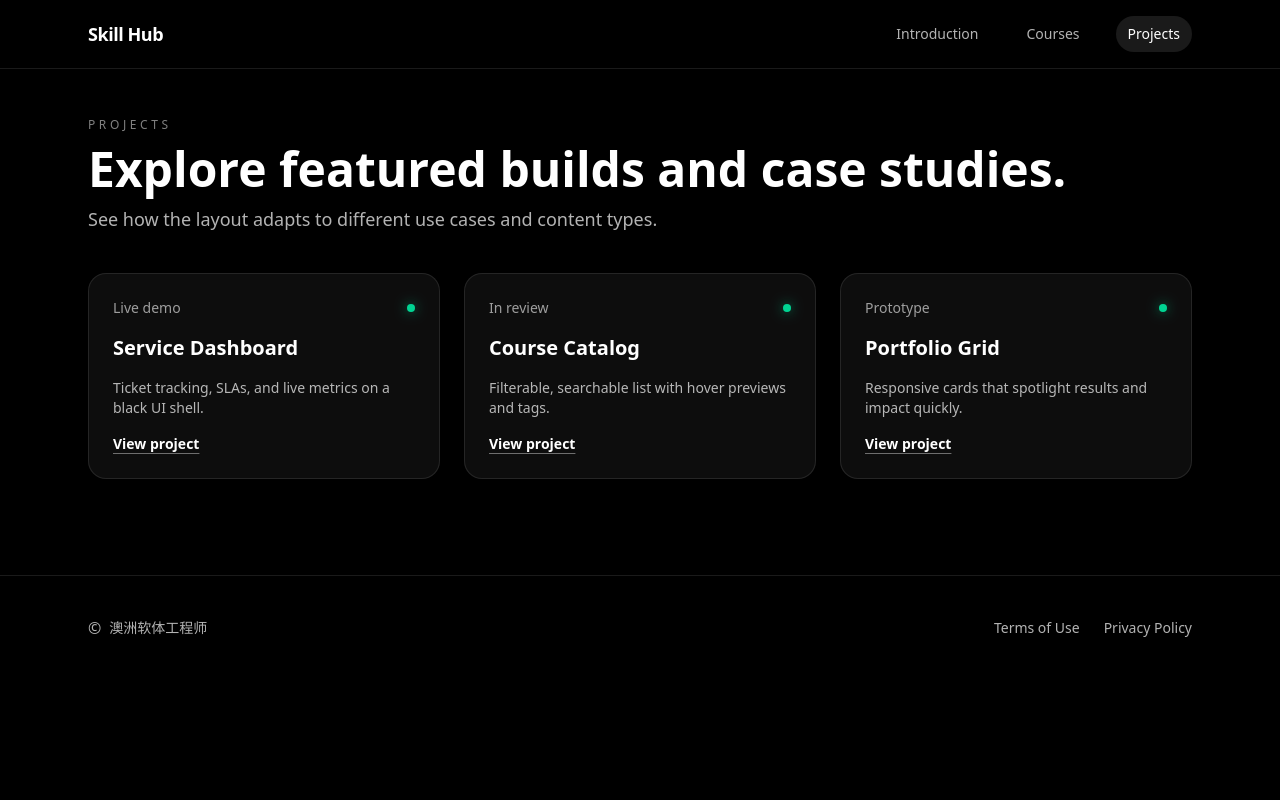
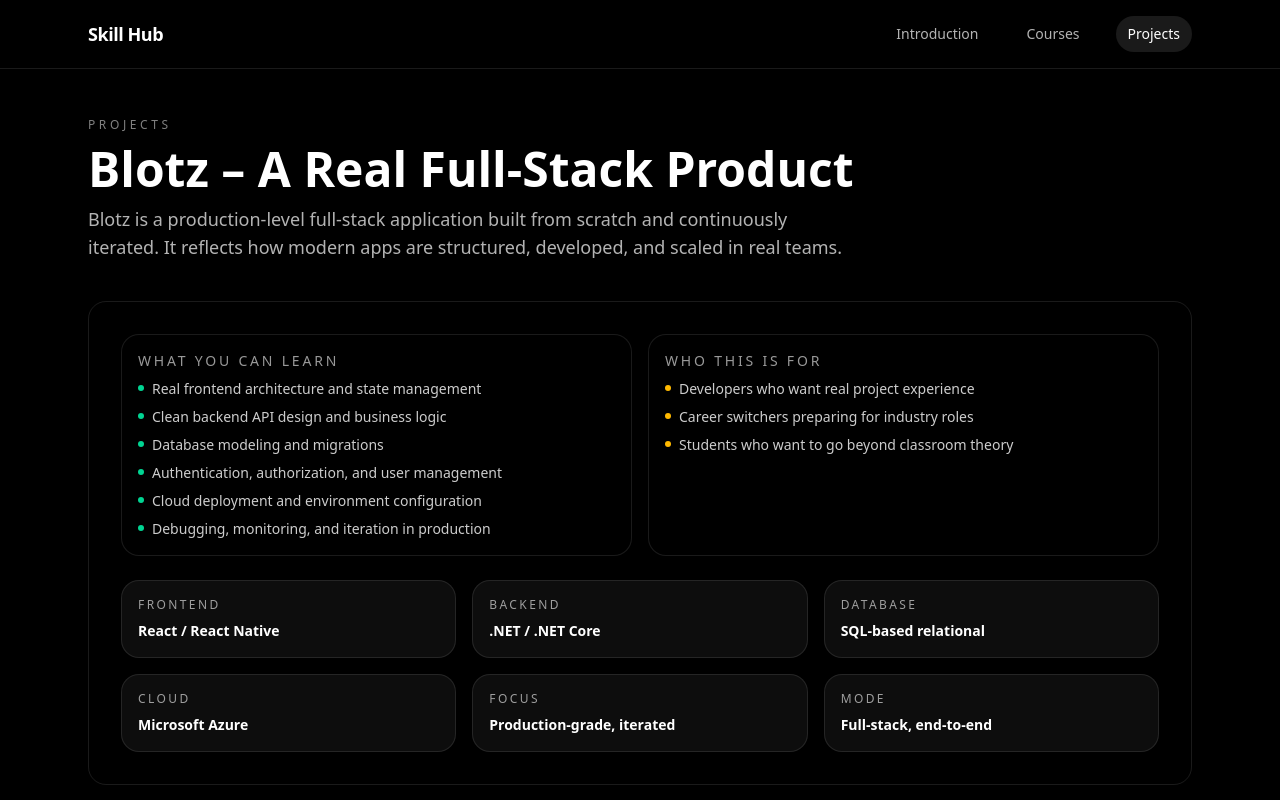
Before and after one commit to nxn-nicole/it-service-site, a Next.js app: page /projects in a window 1280 px wide. Shown: the top 800 px of the page. Built offline with nearby package versions, Linux system fonts and the light colour scheme.

Commit message:
add blotz

```diff
--- a/src/app/courses/page.tsx
+++ b/src/app/courses/page.tsx
@@ -151,12 +151,12 @@
 ];
 
 const moduleColors = [
-  "bg-pink-400",
-  "bg-emerald-400",
-  "bg-amber-400",
-  "bg-sky-400",
-  "bg-purple-400",
-  "bg-rose-400",
+  "bg-pink-600",
+  "bg-emerald-600",
+  "bg-amber-600",
+  "bg-sky-600",
+  "bg-purple-600",
+  "bg-rose-600",
 ];
 
 export default function CoursesPage() {
@@ -175,11 +175,11 @@
         </p>
       </div>
 
-      <div className="grid gap-6 lg:grid-cols-2">
+      <div className="columns-1 gap-6 space-y-6 lg:columns-2">
         {courses.map((course, courseIndex) => (
           <article
             key={course.title}
-            className="flex flex-col gap-4 rounded-2xl border border-white/10 bg-gradient-to-b from-white/5 to-white/[0.03] p-6 shadow-lg shadow-black/30"
+            className="mb-6 inline-block w-full break-inside-avoid rounded-2xl border border-white/10 bg-gradient-to-b from-white/5 to-white/[0.03] p-6 shadow-lg shadow-black/30"
           >
             <div className="flex items-start justify-between gap-3">
               <div className="space-y-1">
--- a/src/app/projects/page.tsx
+++ b/src/app/projects/page.tsx
@@ -1,21 +1,3 @@
-const projects = [
-  {
-    title: "Service Dashboard",
-    status: "Live demo",
-    description: "Ticket tracking, SLAs, and live metrics on a black UI shell.",
-  },
-  {
-    title: "Course Catalog",
-    status: "In review",
-    description: "Filterable, searchable list with hover previews and tags.",
-  },
-  {
-    title: "Portfolio Grid",
-    status: "Prototype",
-    description: "Responsive cards that spotlight results and impact quickly.",
-  },
-];
-
 export default function ProjectsPage() {
   return (
     <section className="space-y-10">
@@ -24,33 +6,79 @@
           Projects
         </p>
         <h1 className="text-4xl font-semibold md:text-5xl">
-          Explore featured builds and case studies.
+          Blotz – A Real Full-Stack Product
         </h1>
         <p className="max-w-3xl text-lg text-white/70">
-          See how the layout adapts to different use cases and content types.
+          Blotz is a production-level full-stack application built from scratch
+          and continuously iterated. It reflects how modern apps are structured,
+          developed, and scaled in real teams.
         </p>
       </div>
 
-      <div className="grid gap-6 md:grid-cols-3">
-        {projects.map((project) => (
-          <article
-            key={project.title}
-            className="flex flex-col gap-4 rounded-2xl border border-white/10 bg-white/5 p-6 shadow-lg shadow-black/30"
-          >
-            <div className="flex items-center justify-between text-sm text-white/60">
-              <span>{project.status}</span>
-              <span className="h-2 w-2 rounded-full bg-emerald-400 shadow-[0_0_12px] shadow-emerald-400/60" />
+      <div className="flex flex-col gap-6 border border-white/10 p-8 rounded-2xl">
+        <div className="grid gap-4 md:grid-cols-2">
+          <div className="space-y-2 rounded-2xl border border-white/10 bg-black/40 p-4">
+            <h3 className="text-sm uppercase tracking-[0.2em] text-white/60">
+              What you can learn
+            </h3>
+            <ul className="space-y-2 text-sm text-white/80">
+              {[
+                "Real frontend architecture and state management",
+                "Clean backend API design and business logic",
+                "Database modeling and migrations",
+                "Authentication, authorization, and user management",
+                "Cloud deployment and environment configuration",
+                "Debugging, monitoring, and iteration in production",
+              ].map((item) => (
+                <li key={item} className="flex gap-2">
+                  <span className="mt-1.5 h-1.5 w-1.5 rounded-full bg-emerald-400" />
+                  <span>{item}</span>
+                </li>
+              ))}
+            </ul>
+          </div>
+
+          <div className="space-y-2 rounded-2xl border border-white/10 bg-black/40 p-4">
+            <h3 className="text-sm uppercase tracking-[0.2em] text-white/60">
+              Who this is for
+            </h3>
+            <ul className="space-y-2 text-sm text-white/80">
+              {[
+                "Developers who want real project experience",
+                "Career switchers preparing for industry roles",
+                "Students who want to go beyond classroom theory",
+              ].map((item) => (
+                <li key={item} className="flex gap-2">
+                  <span className="mt-1.5 h-1.5 w-1.5 rounded-full bg-amber-400" />
+                  <span>{item}</span>
+                </li>
+              ))}
+            </ul>
+          </div>
+        </div>
+
+        <div className="grid gap-4 sm:grid-cols-2 lg:grid-cols-3">
+          {[
+            { label: "Frontend", value: "React / React Native" },
+            { label: "Backend", value: ".NET / .NET Core" },
+            { label: "Database", value: "SQL-based relational" },
+            { label: "Cloud", value: "Microsoft Azure" },
+            { label: "Focus", value: "Production-grade, iterated" },
+            { label: "Mode", value: "Full-stack, end-to-end" },
+          ].map((item) => (
+            <div
+              key={item.label}
+              className="rounded-2xl border border-white/10 bg-white/5 p-4"
+            >
+              <p className="text-xs uppercase tracking-[0.2em] text-white/60">
+                {item.label}
+              </p>
+              <p className="mt-2 text-sm font-semibold text-white">
+                {item.value}
+              </p>
             </div>
-            <h2 className="text-xl font-semibold">{project.title}</h2>
-            <p className="text-sm text-white/70">{project.description}</p>
-            <a
-              className="mt-auto w-fit text-sm font-semibold text-white underline decoration-white/40 underline-offset-4 hover:decoration-white"
-              href="#"
-            >
-              View project
-            </a>
-          </article>
-        ))}
+          ))}
+        </div>
       </div>
     </section>
   );
```
Also changed, not shown: public/blotz-icon.png (added).
